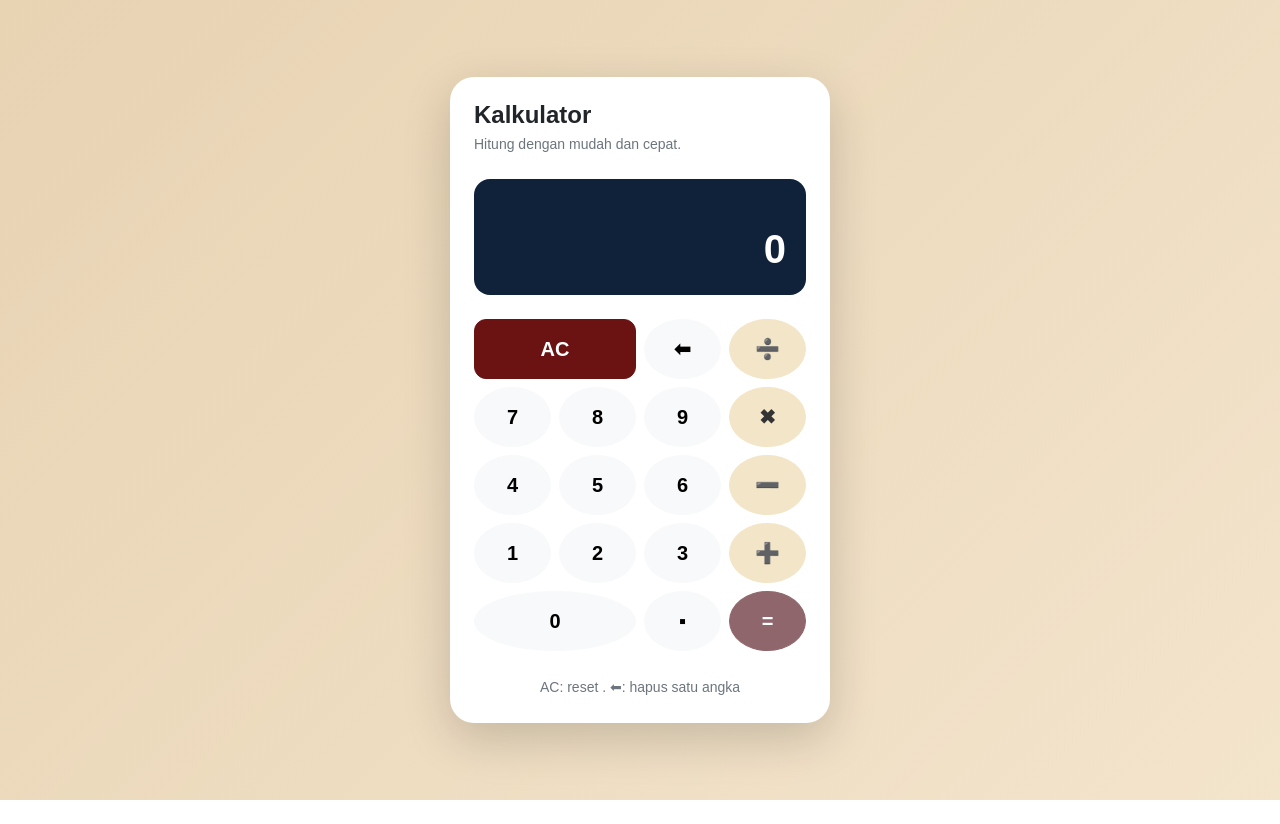
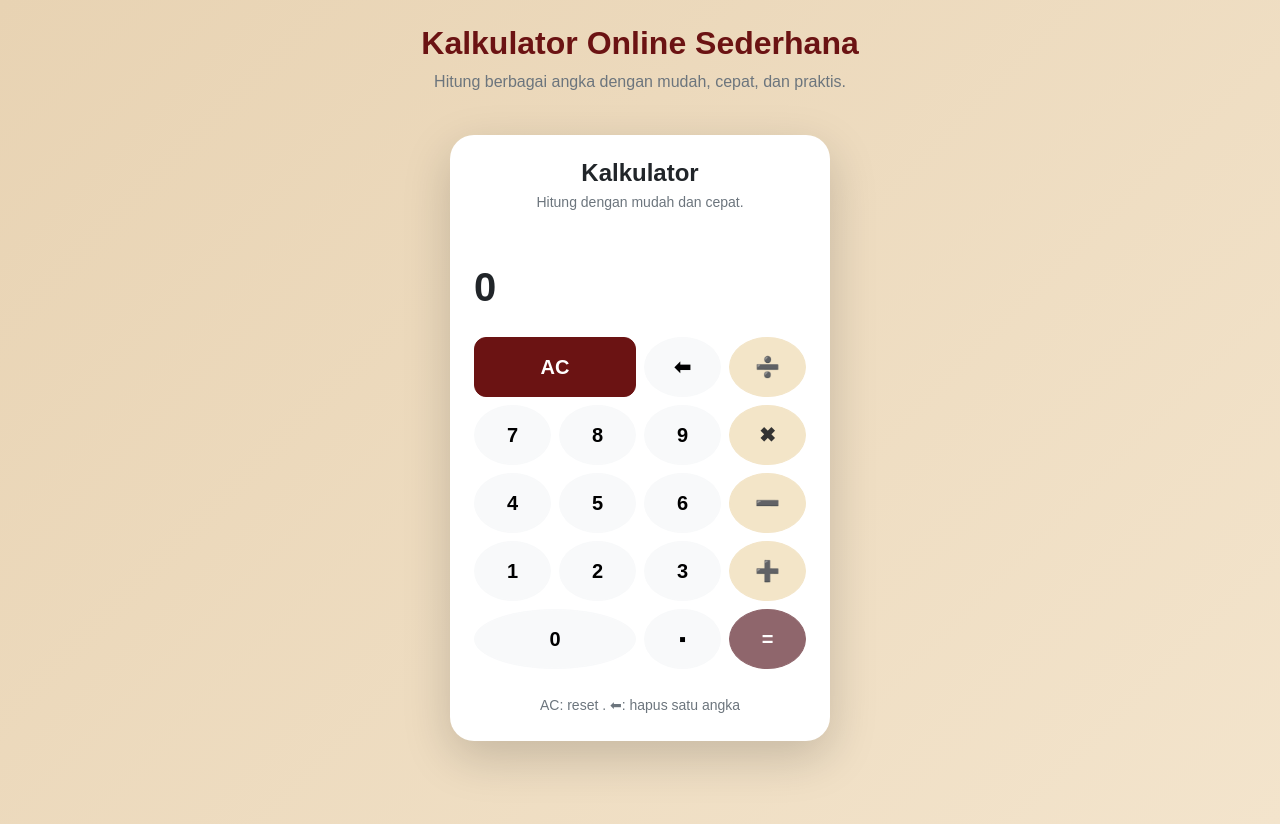
Before and after one commit to rifharor-creator/Kalkulator, a plain HTML site: page index.html in a window 1280 px wide. Before the commit the page ends 800 px from the top, so only its background shows below. Drawn offline with nearby package versions, Linux system fonts and the light colour scheme; files whose address does not match are found by name.

Commit message:
update kalkulator 2

```diff
--- a/css/style.css
+++ b/css/style.css
@@ -3,6 +3,42 @@
     --warna-utama: #f3e5c8;
     --warna-display: #10213a;
 }
+
+        /* Teks di atas card */
+        .judul-atas {
+            text-align: center;
+            margin-bottom: 25px;
+        }
+
+        .judul-atas h2 {
+            font-weight: bold;
+            color: #6b1313;
+        }
+
+        .judul-atas p {
+            color: #6c757d;
+        }
+
+        /* Warna tombol AC */
+        .btn-pink {
+            background-color: #6b1313;
+            border-color: #6b1313;
+            color: white;
+        }
+
+        .btn-pink:hover {
+            background-color: #6b1313;
+            border-color: #6b1313;
+            color: white;
+        }
+
+        /* Warna tombol operator saat kursor diarahkan */
+        .btn-primary:hover {
+            background-color: #6b1313;
+            border-color: #6b1313;
+            color: white;
+        }
+
 
 body {
     min-height: 100vh;
@@ -16,7 +52,7 @@ body {
     border-radius: 24px;
 }
 
-.display {
+.Display {
     padding: 20px;
     border-radius: 16px;
     background-color: var(--warna-display);
--- a/index.html
+++ b/index.html
@@ -13,154 +13,114 @@
     <!-- Custom CSS -->
     <link rel="stylesheet" href="css/style.css">
 
-    <style>
-        /* Warna tombol AC */
-        .btn-pink {
-            background-color: #6b1313;
-            border-color: #6b1313;
-            color: white;
-        }
 
-        .btn-pink:hover {
-            background-color: #6b1313;
-            border-color: #6b1313;
-            color: white;
-        }
-    </style>
 </head>
 
-<body class="d-flex align-items-center justify-content-center p-3">
+<body>
+
+    <!-- Teks di atas card -->
+    <section class="judul-atas mt-4">
+        <h2>Kalkulator Online Sederhana</h2>
+        <p>
+            Hitung berbagai angka dengan mudah, cepat, dan praktis.
+        </p>
+    </section>
+
+    <!-- Card Kalkulator -->
+    <div class="d-flex align-items-center justify-content-center p-3">
 
         <main class="kalkulator bg-white shadow-lg p-4">
 
-        <header class="mb-4">
+            <header class="mb-4 text-center">
                 <h1 class="h4 fw-bold mb-1">Kalkulator</h1>
+
                 <p class="text-secondary small mb-0">
                     Hitung dengan mudah dan cepat.
                 </p>
             </header>
 
             <!-- Tampilan kalkulator -->
-        <section class="display mb-4" aria-label="Tampilan perhitungan">
+            <section class="D~isplay mb-4" aria-label="Tampilan perhitungan">
 
                 <div id="riwayat" class="riwayat"></div>
 
-            <output
-                id="hasil"
-                class="hasil d-block"
-                aria-label="Hasil perhitungan"
-                aria-live="polite">
+                <output id="hasil" class="hasil d-block" aria-label="Hasil perhitungan" aria-live="polite">
                     0
                 </output>
 
             </section>
 
-        <!-- Tombol kalkulator menggunakan grid Bootstrap -->
+            <!-- Tombol kalkulator -->
             <section aria-label="Tombol kalkulator">
 
                 <div id="tombol-kalkulator" class="row g-2">
 
+                    <!-- Baris pertama -->
                     <div class="col-6">
-                    <button
-                        type="button"
-                        class="btn btn-pink tombol w-100"
-                        data-aksi="reset">
+                        <button type="button" class="btn btn-pink tombol w-100" data-aksi="reset">
                             AC
                         </button>
                     </div>
 
                     <div class="col-3">
-                    <button
-                        type="button"
-                        class="btn btn-light tombol w-100"
-                        data-aksi="hapus"
+                        <button type="button" class="btn btn-light tombol w-100" data-aksi="hapus"
                             aria-label="Hapus satu angka">
                             ⬅
-
                         </button>
                     </div>
 
                     <div class="col-3">
-                    <button
-                        type="button"
-                        class="btn btn-primary tombol w-100"
-                        data-operator="/"
-                        aria-label="Bagi">
+                        <button type="button" class="btn btn-primary tombol w-100" data-operator="/" aria-label="Bagi">
                             ➗
                         </button>
                     </div>
 
                     <!-- Baris kedua -->
                     <div class="col-3">
-                    <button
-                        type="button"
-                        class="btn btn-light tombol w-100"
-                        data-angka="7">
+                        <button type="button" class="btn btn-light tombol w-100" data-angka="7">
                             7
                         </button>
                     </div>
 
                     <div class="col-3">
-                    <button
-                        type="button"
-                        class="btn btn-light tombol w-100"
-                        data-angka="8">
+                        <button type="button" class="btn btn-light tombol w-100" data-angka="8">
                             8
                         </button>
                     </div>
 
                     <div class="col-3">
-                    <button
-                        type="button"
-                        class="btn btn-light tombol w-100"
-                        data-angka="9">
+                        <button type="button" class="btn btn-light tombol w-100" data-angka="9">
                             9
                         </button>
                     </div>
 
                     <div class="col-3">
-                    <button
-                        type="button"
-                        class="btn btn-primary tombol w-100"
-                        data-operator="*"
-                        aria-label="Kali">
+                        <button type="button" class="btn btn-primary tombol w-100" data-operator="*" aria-label="Kali">
                             ✖
                         </button>
                     </div>
 
                     <!-- Baris ketiga -->
                     <div class="col-3">
-                    <button
-                        type="button"
-                        class="btn btn-light tombol w-100"
-                        data-angka="4">
+                        <button type="button" class="btn btn-light tombol w-100" data-angka="4">
                             4
                         </button>
                     </div>
 
                     <div class="col-3">
-                    <button
-                        type="button"
-                        class="btn btn-light tombol w-100"
-                        data-angka="5">
+                        <button type="button" class="btn btn-light tombol w-100" data-angka="5">
                             5
                         </button>
                     </div>
 
                     <div class="col-3">
-                    <button
-                        type="button"
-                        class="btn btn-light tombol w-100"
-                        data-angka="6">
+                        <button type="button" class="btn btn-light tombol w-100" data-angka="6">
                             6
                         </button>
                     </div>
 
                     <div class="col-3">
-                    <button
-                        type="button"
-                        class="btn btn-primary tombol w-100"
-                        data-operator="-"
+                        <button type="button" class="btn btn-primary tombol w-100" data-operator="-"
                             aria-label="Kurang">
                             ➖
                         </button>
@@ -168,37 +128,25 @@
 
                     <!-- Baris keempat -->
                     <div class="col-3">
-                    <button
-                        type="button"
-                        class="btn btn-light tombol w-100"
-                        data-angka="1">
+                        <button type="button" class="btn btn-light tombol w-100" data-angka="1">
                             1
                         </button>
                     </div>
 
                     <div class="col-3">
-                    <button
-                        type="button"
-                        class="btn btn-light tombol w-100"
-                        data-angka="2">
+                        <button type="button" class="btn btn-light tombol w-100" data-angka="2">
                             2
                         </button>
                     </div>
 
                     <div class="col-3">
-                    <button
-                        type="button"
-                        class="btn btn-light tombol w-100"
-                        data-angka="3">
+                        <button type="button" class="btn btn-light tombol w-100" data-angka="3">
                             3
                         </button>
                     </div>
 
                     <div class="col-3">
-                    <button
-                        type="button"
-                        class="btn btn-primary tombol w-100"
-                        data-operator="+"
+                        <button type="button" class="btn btn-primary tombol w-100" data-operator="+"
                             aria-label="Tambah">
                             ➕
                         </button>
@@ -206,35 +154,27 @@
 
                     <!-- Baris kelima -->
                     <div class="col-6">
-                    <button
-                        type="button"
-                        class="btn btn-light tombol w-100"
-                        data-angka="0">
+                        <button type="button" class="btn btn-light tombol w-100" data-angka="0">
                             0
                         </button>
                     </div>
 
                     <div class="col-3">
-                    <button
-                        type="button"
-                        class="btn btn-light tombol w-100"
-                        data-angka="."
+                        <button type="button" class="btn btn-light tombol w-100" data-angka="."
                             aria-label="Titik desimal">
                             ▪
                         </button>
                     </div>
 
                     <div class="col-3">
-                    <button
-                        type="button"
-                        class="btn btn-success tombol w-100"
-                        data-aksi="hitung"
+                        <button type="button" class="btn btn-success tombol w-100" data-aksi="hitung"
                             aria-label="Hitung hasil">
                             =
                         </button>
                     </div>
 
                 </div>
+
             </section>
 
             <footer class="mt-4 text-center">
@@ -245,7 +185,10 @@
 
         </main>
 
+    </div>
+
     <script src="../projek-kalkulator/js/script.js"></script>
 
 </body>
+
 </html>
```
Lines whose indentation alone changed are shown as unchanged.
